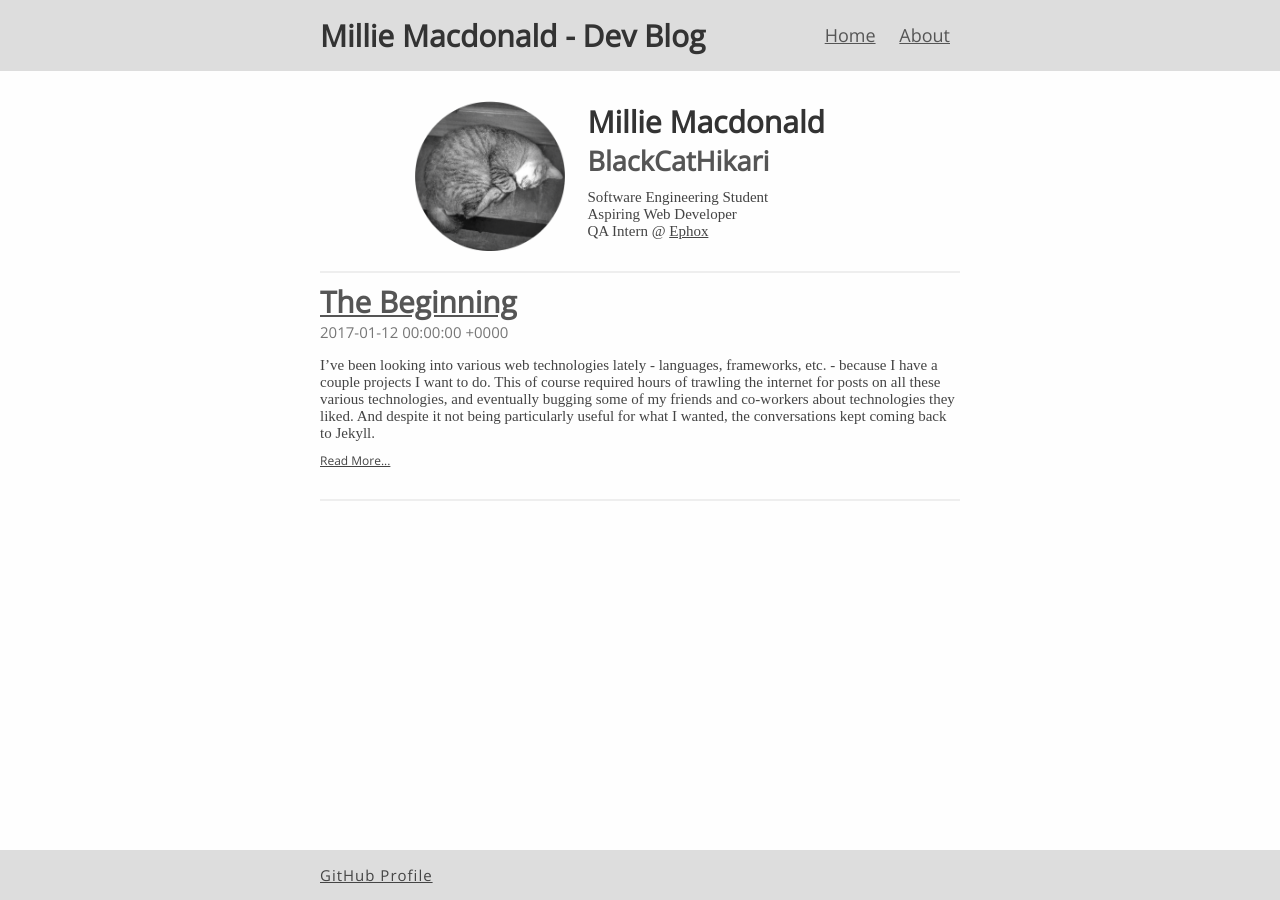
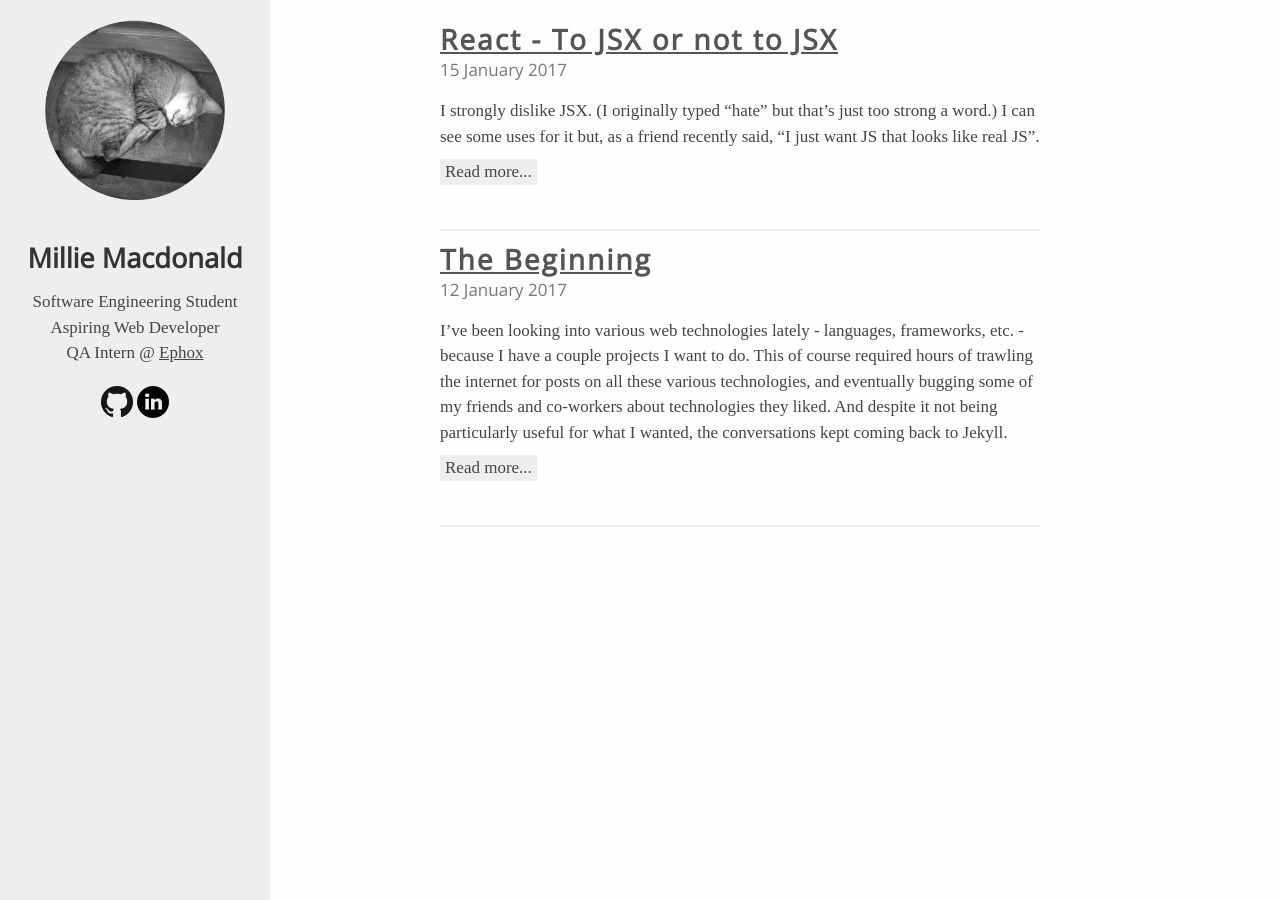
Before and after one commit to metricjs/metricjs.github.io, a Jekyll site: the page built from blog/index.html, in a window 1280 px wide. Built offline with Jekyll 4.4.1, drawn with Linux system fonts in a browser that asks for light colours; some web fonts are replaced.

Commit message:
Switched to sidebar

```diff
--- a/blog/_config.yml
+++ b/blog/_config.yml
@@ -10,6 +10,7 @@ url: "" # the base hostname & protocol for your site, e.g. http://example.com
 # External things
 github_username:  BlackCatHikari
 github_profile: https://github.com/blackcathikari
+linkedin_profilt: https://www.linkedin.com/in/milliemacdonald/
 
 # Build settings
 markdown: kramdown
--- a/blog/_includes/footer.html
+++ /dev/null
@@ -1,3 +0,0 @@
-<footer>
-	<a href="{{site.github_profile}}">GitHub Profile</a>
-</footer>
--- a/blog/_includes/header.html
+++ /dev/null
@@ -1,8 +0,0 @@
-<header>
-	<h1 id="page_title"><a href="{{site.url}}">{{site.title}}</a></h1>
-
-	<nav>
-		<a href="{{site.url}}">Home</a>
-		<a href="#">About</a>
-	</nav>
-</header>
--- /dev/null
+++ b/blog/_includes/innerHead.html
@@ -0,0 +1,9 @@
+<meta charset="utf-8">
+<meta http-equiv="X-UA-Compatible" content="IE=edge">
+<meta name="viewport" content="width=device-width, initial-scale=1">
+<meta name="description" content="{{ site.description }}">
+<meta name="author" content="{{ site.author }}">
+
+<link href="https://fonts.googleapis.com/css?family=Gentium+Basic|Open+Sans" rel="stylesheet">
+
+<link rel="stylesheet" href="/css/main.css">
--- /dev/null
+++ b/blog/_includes/sidebar.html
@@ -0,0 +1,13 @@
+<section id="sidebar">
+	<img id="bch_icon" src="/images/black_cat_icon.png" alt="BlackCatHikari icon - a grayscale photo of a curled up, sleeping cat">
+
+	<div id="sidebar_text">
+		<h1>Millie Macdonald</h1>
+		<p>Software Engineering Student</p>
+		<p>Aspiring Web Developer</p>
+		<p>QA Intern @ <a href="www.ephox.com">Ephox</a></p>
+	</div>
+
+	<a href="{{site.github_profile}}"><img src="/images/github-icon.png" /></a>
+	<a href="{{site.linkedin_profile}}"><img src="/images/linkedin-icon.png" /></a>
+</section>
--- a/blog/_layouts/default.html
+++ /dev/null
@@ -1,28 +0,0 @@
-<!doctype html>
-<html lang="en">
-
-	<head>
-		<meta charset="utf-8">
-		<meta http-equiv="X-UA-Compatible" content="IE=edge">
-		<meta name="viewport" content="width=device-width, initial-scale=1">
-		<meta name="description" content="{{ site.description }}">
-		<meta name="author" content="{{ site.author }}">
-		<title>{{ site.title }}</title>
-
-		<link href="https://fonts.googleapis.com/css?family=Gentium+Basic|Open+Sans" rel="stylesheet">
-
-		<link rel="stylesheet" href="/css/main.css">
-	</head>
-
-	<body>
-		{% include header.html %}
-
-		<main class="default_content">
-			{{ content }}
-		</main>
-
-
-		{% include footer.html %}
-	</body>
-
-</html>
--- a/blog/_posts/2017-01-12-the-beginning.markdown
+++ b/blog/_posts/2017-01-12-the-beginning.markdown
@@ -1,6 +1,7 @@
 ---
 layout: post
 title: "The Beginning"
+date: 2017-01-12
 ---
 I've been looking into various web technologies lately - languages, frameworks, etc. - because I have a couple projects I want to do. This of course required hours of trawling the internet for posts on all these various technologies, and eventually bugging some of my friends and co-workers about technologies they liked. And despite it not being particularly useful for what I wanted, the conversations kept coming back to Jekyll.
 
--- /dev/null
+++ b/blog/_posts/2017-01-13-react-to-jsx-or-not-to-jsx.markdown
@@ -0,0 +1,28 @@
+---
+layout: post
+title: "React - To JSX or not to JSX"
+date: 2017-01-15
+---
+I strongly dislike JSX. (I originally typed “hate” but that's just too strong a word.) I can see some uses for it but, as a friend recently said, “I just want JS that looks like real JS”.
+
+My first introduction to React was only in November or December of 2016, when someone at work suggested it might be useful for a project of mine. This, of course, meant that the first example React code I saw used ES6 and JSX.
+
+I didn't like it.
+
+My problems with ES6 are minor and specific (mostly I don't like classes), but one glance at JSX code and I almost gave up on React.
+
+It looks wrong, and it feels risky.
+
+Have you ever participated in a debate over innerHTML versus createElement? I have, a couple times. People argue that using innerHTML makes your code easier to read, it's less lines of code, it's easier to know exactly what output you'll get, etc. I disagree.
+
+Why are people so fond of putting HTML in their JS? You're writing JS, stick to JS. I personally don't like having to mentally switch languages when I'm reading code, just because someone decided to use innerHTML on several lines of stringified HTML. The only times I use innerHTML are to add text to an existing element (e.g. adding a label to a button), to do something that's painful use JS (e.g. some properties of some elements), or to get the HTML from something. I don't ever create elements using innerHTML.
+
+I guess my other argument against using innerHTML is that it's too easy to screw up. People are stupid, and only human. If you write bad createElement code JS will hopefully yell at you. If you write bad HTML and inject it into the DOM, I'm pretty sure the chances of the browser just trying to render it anyway are much, much higher.
+
+So yes, sometimes my code is longer than it would be if I'd used innerHTML, sometimes it can look a bit complex, and sometimes it can be harder to understand what's happening. But at least I'm not directly injecting (potentially bad) HTML into the DOM.
+
+When I started looking at React, I quickly started equating JSX to innerHTML and traditional React using React.createElement to JS’s createElement. This is most likely not a perfect comparison - I hope that React is more likely to yell at you for bad JSX than if you used innerHTML - but I prefer the createElement methods for similar reasons. Not only does JSX require switching languages in the middle of code, but it introduces those HTML injection problems I would like to avoid.
+
+The only situation I can think of where I wouldn't mind JSX is if a page’s, or even site's, whole JS was contained in a HTML file. That is, the JS was in a script tag in the head or body. In that case, you already have HTML in the file, you're most likely going to have more HTML than JS, and the page or site is probably simple enough that injecting bad HTML isn't a massive problem. Then sure, use JSX. But if not - if your JS is in a separate file, etc. - nope.
+
+Now, maybe I'm wrong. JSX is hopefully much less fraught with danger than innerHTML is, and perhaps my worries about HTML injection are unfounded. But even if that is the case, to me it still looks wrong to have HTML in my JS code. And I feel like using JSX is a slippery slope towards more people using innerHTML. So, no, I won't be using JSX any time soon. Maybe you should think about doing the same?
--- /dev/null
+++ b/blog/css/index.css
@@ -0,0 +1,26 @@
+/* index.html styles */
+article {
+	margin: 0 0 2em;
+}
+
+article .post_date + p {
+	line-height: 1.5em;
+}
+
+article h2 a {
+	font-size: 1.1em;
+}
+
+.read_more {
+	margin: 10px 0;
+	background-color: #eee;
+	padding: 3px 5px;
+	display: inline-block;
+	width: auto;
+}
+
+.read_more a {
+	text-decoration: none;
+
+	font-weight: 100;
+}
--- a/blog/css/main.css
+++ b/blog/css/main.css
@@ -1,5 +1,5 @@
 body, h1, h2, h3, p, a, ul, ol, header, footer, nav, main, article {
-	font-size: 15px;
+	font-size: 17px;
 	color: #444;
 	font-family: 'Gentium Basic', serif;
 	padding: 0;
@@ -14,7 +14,7 @@ body {
 
 h1 {
     font-family: 'Open Sans', sans-serif;
-	font-size: 2em;
+	font-size: 1.6em;
 	font-weight: 900;
 	color: #333;
 }
@@ -25,7 +25,8 @@ h1 a {
 
 h2 {
 	font-family: 'Open Sans', sans-serif;
-	font-size: 1.8em;
+	font-size: 1.5em;
+	letter-spacing: 2px;
 	color: #555;
 }
 
@@ -48,108 +49,38 @@ hr {
 	border: 1px solid #eee;
 }
 
-/* content width styles */
-header, footer {
-	padding: 1em 25%;
+/* sidebar styles */
+#sidebar {
+	width: 250px;
+	position: fixed;
+	left: 0;
+	height: 100%;
+	background-color: #eee;
+	padding: 20px 10px 10px;
+	text-align: center;
+	line-height: 2.5em;
 }
 
-main {
-	width: 50%;
+#bch_icon {
+	width: 180px;
 }
 
-
-/* header.html styles */
-header {
-	background-color: #ddd;
-	margin-bottom: 2em;
+#sidebar_text {
+	margin: 20px 0;
 }
 
-header #page_title {
-	display: inline-block;
+#sidebar_text h1 {
+	margin-bottom: 10px;
 }
 
-header nav {
-	display: inline-block;
-	float: right;
-	margin-top: 0.5em;
-}
-
-header nav a {
-	font-family: 'Open Sans', sans-serif;
-	font-size: 1.2em;
-	font-weight: 100;
-	color: #555;
-	margin: 0 10px;
-}
-
-
-/* footer.html styles */
-footer {
-	background-color: #ddd;
-	margin-top: 2em;
-	position: absolute;
-	bottom: 0;
-	left: 0;
-	width: 100%;
-}
-
-footer a {
-	font-family: 'Open Sans', sans-serif;
-	letter-spacing: 1px;
+#sidebar p {
+	line-height: 1.5em;
 }
 
 
 /* main styles */
 main {
+	max-width: 1000px;
+	padding: 20px 100px 10px 300px;
 	margin: 0 auto;
 }
-
-
-/* index.html styles */
-#about {
-	margin: 0 auto;
-	width: 450px;
-}
-
-#icon {
-	width: 150px;
-	margin: 0 5% 20px 0;
-	float: left;
-}
-
-#intro {
-	display: inline-block;
-	width: 250px;
-}
-
-#intro h2 {
-	margin-bottom: 10px;
-}
-
-#about_after_hr {
-	clear: both;
-}
-
-article {
-	margin: 0 0 2em;
-}
-
-article h2 a {
-	font-size: 1.1em;
-}
-
-.read_more {
-	margin-top: 10px;
-}
-
-.read_more a {
-	font-family: 'Open Sans', sans-serif;
-	font-size: 0.8em;
-	font-weight: 100;
-}
-
-
-/* post.html styles */
-.post_content p {
-	margin: 1em 0;
-}
--- a/blog/index.html
+++ b/blog/index.html
@@ -1,30 +1,35 @@
----
-layout: default
 ---
 
-<div id="about">
-	<img id="icon" src="images/black_cat_icon.png" alt="BlackCatHikari icon - a grayscale photo of a curled up, sleeping cat">
-	<div id="intro">
-		<h1>Millie Macdonald</h1>
-		<h2>BlackCatHikari</h2>
-		<p>Software Engineering Student</p>
-		<p>Aspiring Web Developer</p>
-		<p>QA Intern @ <a href="www.ephox.com">Ephox</a></p>
-	</div>
-</div>
+---
+<!doctype html>
+<html lang="en">
 
-<hr id="about_after_hr" />
+	<head>
+		{% include innerHead.html %}
 
-<div id="post_list">
+		<title>{{ site.title }}</title>
+
+		<link rel="stylesheet" href="/css/index.css">
+	</head>
+
+	<body>
+		{% include sidebar.html %}
+
+		<main id="post_list">
 			{% for post in site.posts %}
 			<article>
 				<h2><a href="{{ post.url }}">{{ post.title }}</a></h2>
-		<h3>{{ post.date }} </h3>
-		<p>{{ post.excerpt }}</p>
-		<p class="read_more"><a href="{{ post.url }}">Read More...</a></p>
+				<h3 class="post_date">{{ post.date | date_to_long_string }} </h3>
+				{{ post.excerpt }}
+				<p class="read_more"><a href="{{ post.url }}">Read more...</a></p>
 			</article>
 
 			<hr />
 
 			{% endfor %}
-</div>
+
+		</main>
+
+	</body>
+
+</html>
```
Also changed, not shown: blog/_layouts/post.html (+9 -12 lines), blog/about.md (deleted, +0 -7 lines), blog/css/post.css (added, +11 -0 lines), blog/images/github-icon.png (added), blog/images/linkedin-icon.png (added). Lines whose indentation alone changed are shown as unchanged.
